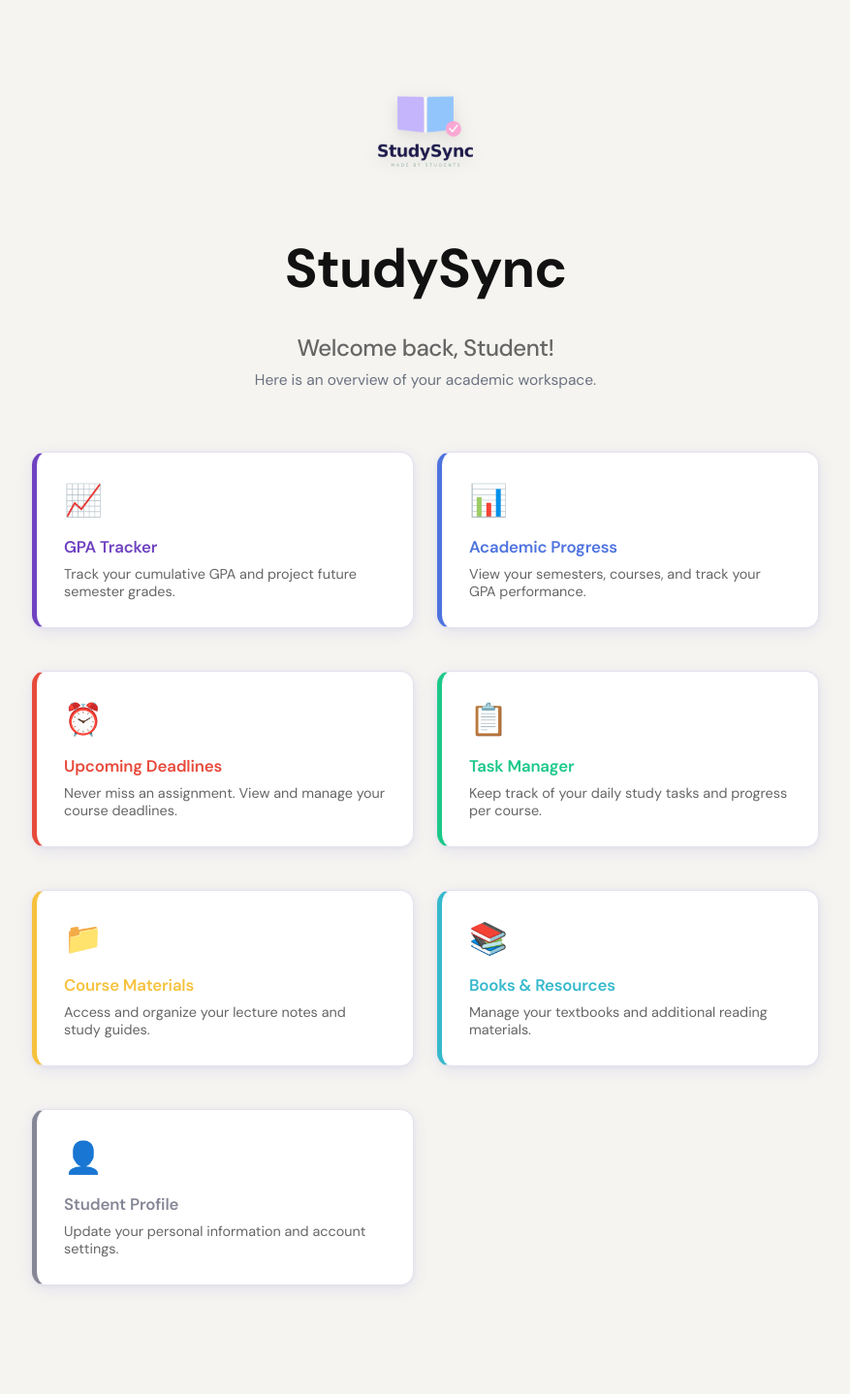
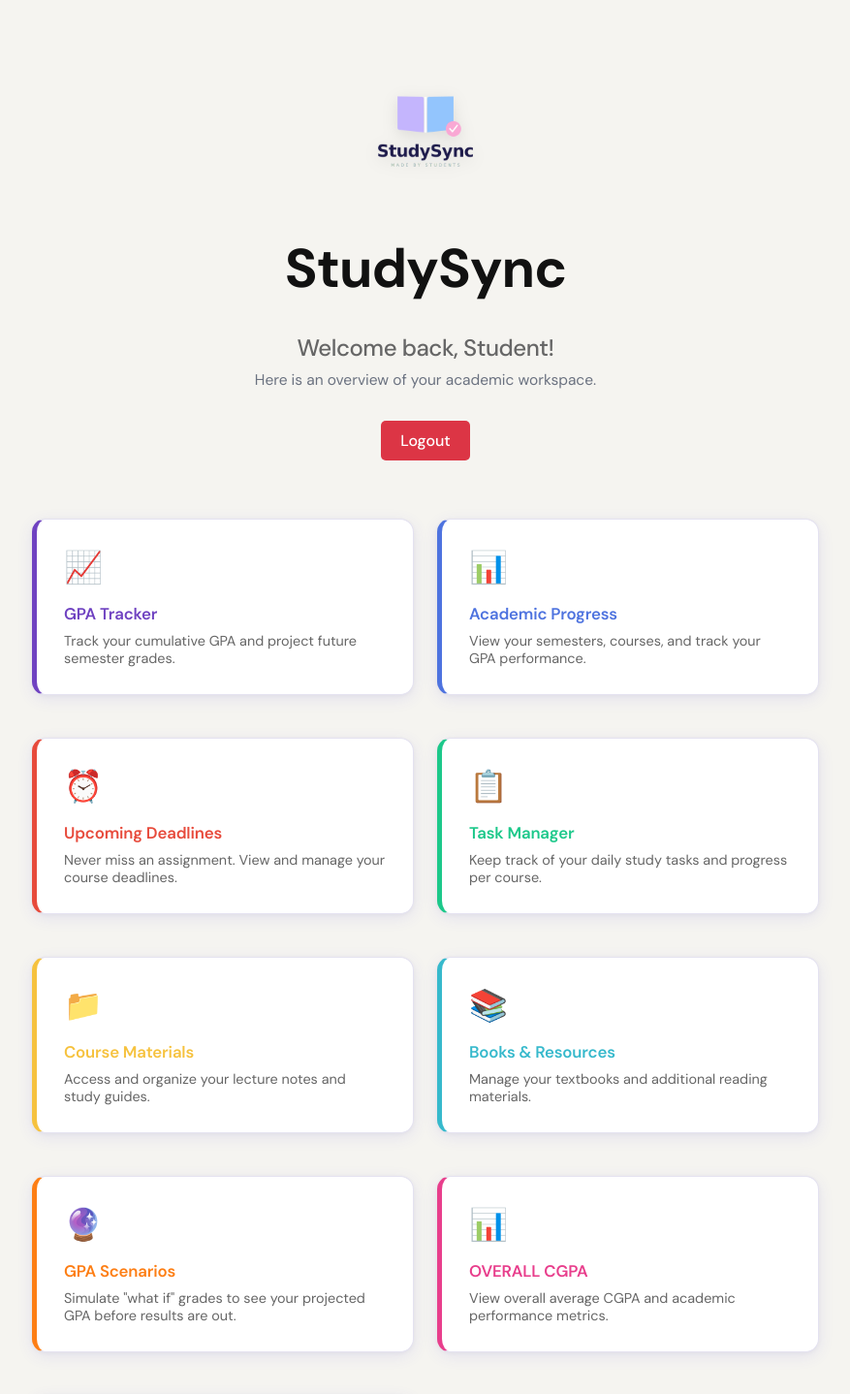
Before and after one commit to zzahra-s/StudySync, a React (Create React App) app in the folder frontend/: page /dashboard in a window 1280 px wide. Shown: the top 1438 px of the page at 97% size, without its empty margins (201-1078 px from the left). Before the commit the page ends 1386 px from the top, so only its background shows below. Built offline with nearby package versions, Linux system fonts and the light colour scheme; no server answers; sample sign-in values are in the browser's storage.

Commit message:
Update Dashboard.js

```diff
--- a/frontend/src/pages/Dashboard.js
+++ b/frontend/src/pages/Dashboard.js
@@ -4,6 +4,16 @@ import { useNavigate } from 'react-router-dom';
 const Dashboard = () => {
   const navigate = useNavigate();
   const user = JSON.parse(localStorage.getItem('user') || '{}');
+  const isAuthenticated = !!localStorage.getItem('token');
+
+  const handleLogout = () => {
+    localStorage.removeItem('token');
+    localStorage.removeItem('user');
+    localStorage.removeItem('studentId');
+    localStorage.removeItem('userId');
+    localStorage.removeItem('email');
+    window.location.href = '/login';
+  };
 
   const features = [
     {
@@ -49,6 +59,20 @@ const Dashboard = () => {
       color: '#36b9cc'
     },
     {
+      title: 'GPA Scenarios',
+      description: 'Simulate "what if" grades to see your projected GPA before results are out.',
+      icon: '🔮',
+      path: '/scenarios',
+      color: '#fd7e14'
+    },
+    {
+      title: 'OVERALL CGPA',
+      description: 'View overall average CGPA and academic performance metrics.',
+      icon: '📊',
+      path: '/admin/average-gpa',
+      color: '#e83e8c'
+    },
+    {
       title: 'Student Profile',
       description: 'Update your personal information and account settings.',
       icon: '👤',
@@ -68,6 +92,56 @@ const Dashboard = () => {
           Welcome back, {user.full_name || 'Student'}!
         </h2>
         <p className="description">Here is an overview of your academic workspace.</p>
+        {!isAuthenticated && (
+          <div style={{ marginTop: '20px', display: 'flex', gap: '10px', justifyContent: 'center' }}>
+            <button
+              onClick={() => navigate('/login')}
+              style={{
+                backgroundColor: '#007bff',
+                color: 'white',
+                border: 'none',
+                padding: '10px 20px',
+                borderRadius: '5px',
+                cursor: 'pointer',
+                fontSize: '1rem'
+              }}
+            >
+              Login
+            </button>
+            <button
+              onClick={() => navigate('/register')}
+              style={{
+                backgroundColor: '#28a745',
+                color: 'white',
+                border: 'none',
+                padding: '10px 20px',
+                borderRadius: '5px',
+                cursor: 'pointer',
+                fontSize: '1rem'
+              }}
+            >
+              Register
+            </button>
+          </div>
+        )}
+        {isAuthenticated && (
+          <div style={{ marginTop: '20px', display: 'flex', gap: '10px', justifyContent: 'center' }}>
+            <button
+              onClick={handleLogout}
+              style={{
+                backgroundColor: '#dc3545',
+                color: 'white',
+                border: 'none',
+                padding: '10px 20px',
+                borderRadius: '5px',
+                cursor: 'pointer',
+                fontSize: '1rem'
+              }}
+            >
+              Logout
+            </button>
+          </div>
+        )}
       </header>
 
       <div className="dashboard-grid" style={{
```
